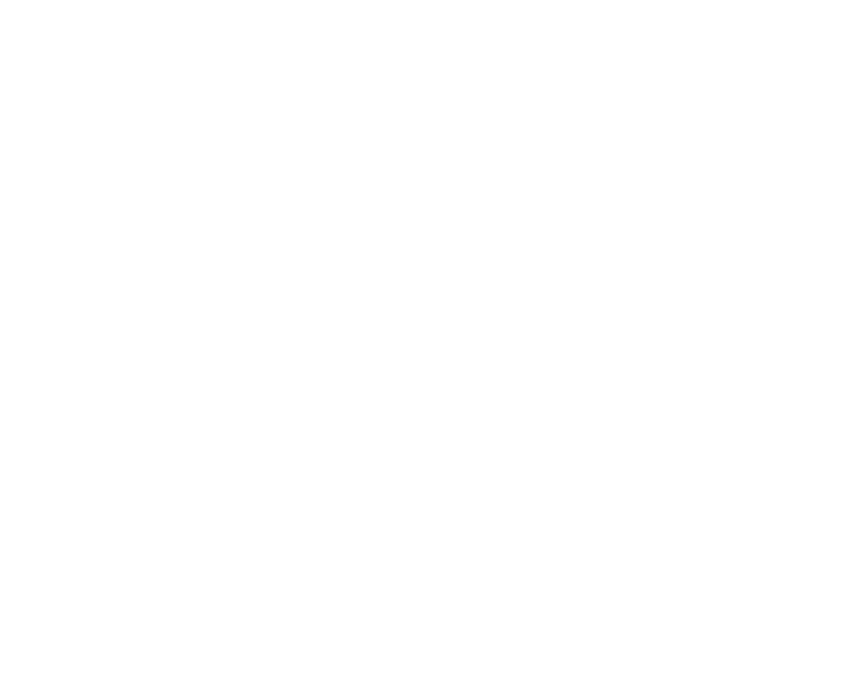
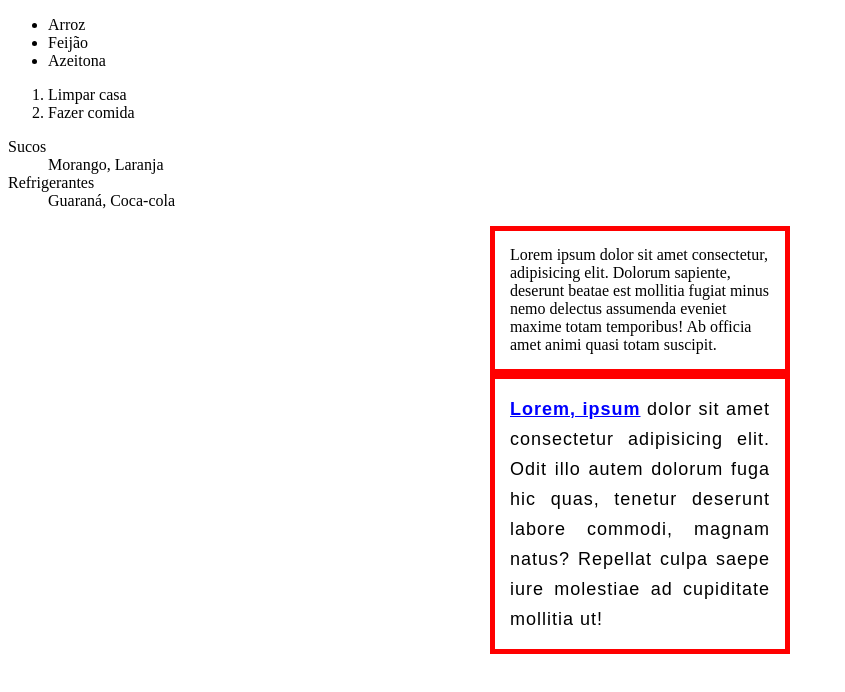
Before and after one commit to vitor-chaves-lima/fiap-frontend-2024, a plain HTML site: page aula-2/index.html in a window 1280 px wide. Shown: the whole page, without its empty margins (0-845 px from the left). Drawn offline with Linux system fonts and the light colour scheme.

Commit message:
Add content from aula 2

```diff
--- a/aula-2/index.html
+++ b/aula-2/index.html
@@ -4,6 +4,41 @@
     <meta charset="UTF-8" />
     <meta name="viewport" content="width=device-width, initial-scale=1.0" />
     <title>Tags básicas</title>
+    <link rel="stylesheet" href="./styles.css" />
   </head>
-  <body></body>
+
+  <body>
+    <ul>
+      <li>Arroz</li>
+      <li>Feijão</li>
+      <li>Azeitona</li>
+    </ul>
+
+    <ol>
+      <li>Limpar casa</li>
+      <li>Fazer comida</li>
+    </ol>
+
+    <dl>
+      <dt>Sucos</dt>
+      <dd>Morango, Laranja</dd>
+
+      <dt>Refrigerantes</dt>
+      <dd>Guaraná, Coca-cola</dd>
+    </dl>
+
+    <p>
+      Lorem ipsum dolor sit amet consectetur, adipisicing elit. Dolorum
+      sapiente, deserunt beatae est mollitia fugiat minus nemo delectus
+      assumenda eveniet maxime totam temporibus! Ab officia amet animi quasi
+      totam suscipit.
+    </p>
+
+    <p class="styled-text">
+      <span>Lorem, ipsum</span> dolor sit amet consectetur adipisicing elit.
+      Odit illo autem dolorum fuga hic quas, tenetur deserunt labore commodi,
+      magnam natus? Repellat culpa saepe iure molestiae ad cupiditate mollitia
+      ut!
+    </p>
+  </body>
 </html>
--- /dev/null
+++ b/aula-2/styles.css
@@ -0,0 +1,21 @@
+p {
+  margin: 0 auto;
+  border: 5px solid red;
+  width: 300px;
+  padding: 15px;
+  box-sizing: border-box;
+}
+
+.styled-text {
+  font-family: Arial;
+  text-align: justify;
+  font-size: 18px;
+  line-height: 30px;
+  letter-spacing: 1px;
+}
+
+span {
+  font-weight: bold;
+  color: blue;
+  text-decoration: underline;
+}
```
